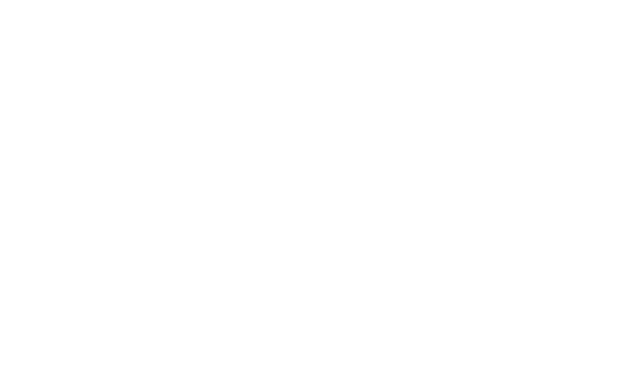
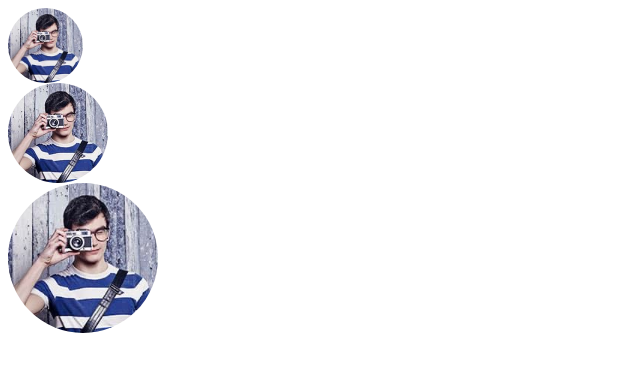
Before and after one commit to js-tasks-ru/htmlcss-20230911-4_aleksandr36, a website: page 06-lection4/01-avatar/index.html in a window 1280 px wide. Shown: the whole page, without its empty margins (0-640 px from the left). Drawn offline with Linux system fonts and the light colour scheme.

Commit message:
add solution for dz5: - create avatar

```diff
--- a/06-lection4/01-avatar/avatar.css
+++ b/06-lection4/01-avatar/avatar.css
@@ -0,0 +1,22 @@
+.avatar {
+    border-radius: 50%;
+    overflow: hidden;
+    width: 100px;
+    height: 100px;
+}
+
+.avatar_large {
+    width: 150px;
+    height: 150px;
+}
+
+.avatar_small {
+    width: 75px;
+    height: 75px;
+}
+
+.avatar__image {
+    width: 100%;
+    height: 100%;
+    object-fit: cover;
+}
--- a/06-lection4/01-avatar/index.html
+++ b/06-lection4/01-avatar/index.html
@@ -1,11 +1,24 @@
 <!DOCTYPE html>
 <!-- Страница с аватаром -->
 <html lang="ru">
+
 <head>
     <link rel="stylesheet" href="../../assets/css/main.css">
     <link rel="stylesheet" href="./avatar.css">
 </head>
+
 <body>
+    <div class="avatar avatar_small">
+        <img class="avatar__image" src="./public/avatar-200.jpg" alt="">
+    </div>
 
+    <div class="avatar">
+        <img class="avatar__image" src="./public/avatar-200.jpg" alt="">
+    </div>
+
+    <div class="avatar avatar_large">
+        <img class="avatar__image" src="./public/avatar-200.jpg" alt="">
+    </div>
 </body>
+
 </html>
```
Lines whose indentation alone changed are shown as unchanged.
